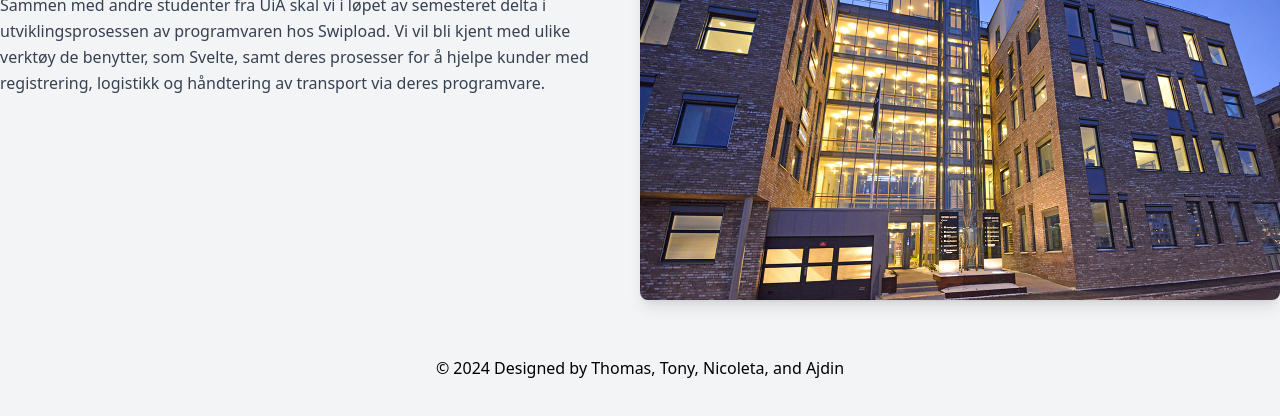
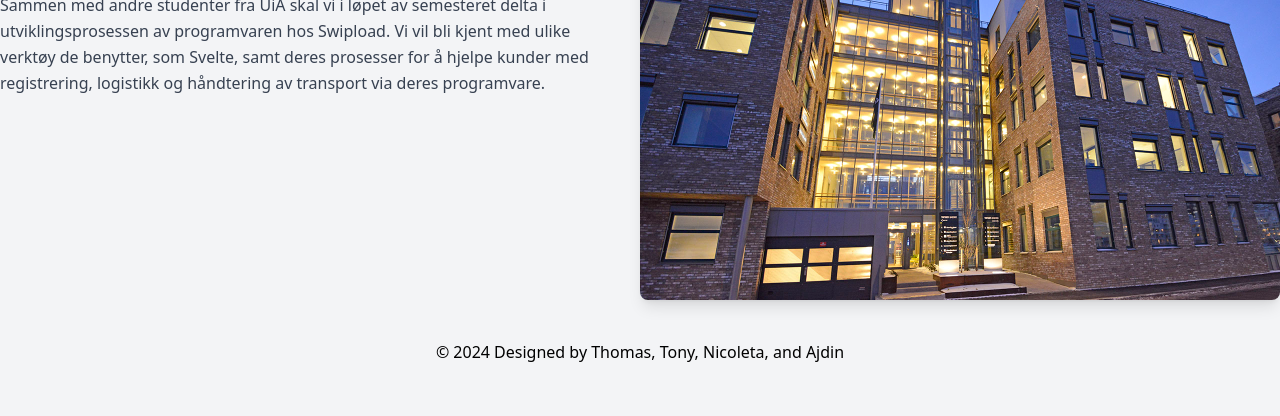
Before and after one commit to NThomTNg/PraksisNettSide, a website: page index.html in a window 1280 px wide. Shown: the part 368-784 px from the top of the page. Drawn offline with Linux system fonts and the light colour scheme.

Commit message:
refactor: Update footer design in index.html

```diff
--- a/index.html
+++ b/index.html
@@ -52,7 +52,7 @@
       </div>
     </div>
   </body>
-  <footer class="bg-gray-100 text-black text-center p-4">
+  <footer class="bg-gray-100 text-black text-center">
     <!-- Footer content -->
     <p>© 2024 Designed by Thomas, Tony, Nicoleta, and Ajdin </p>
   </footer>
```
Also changed, not shown: output.css.
